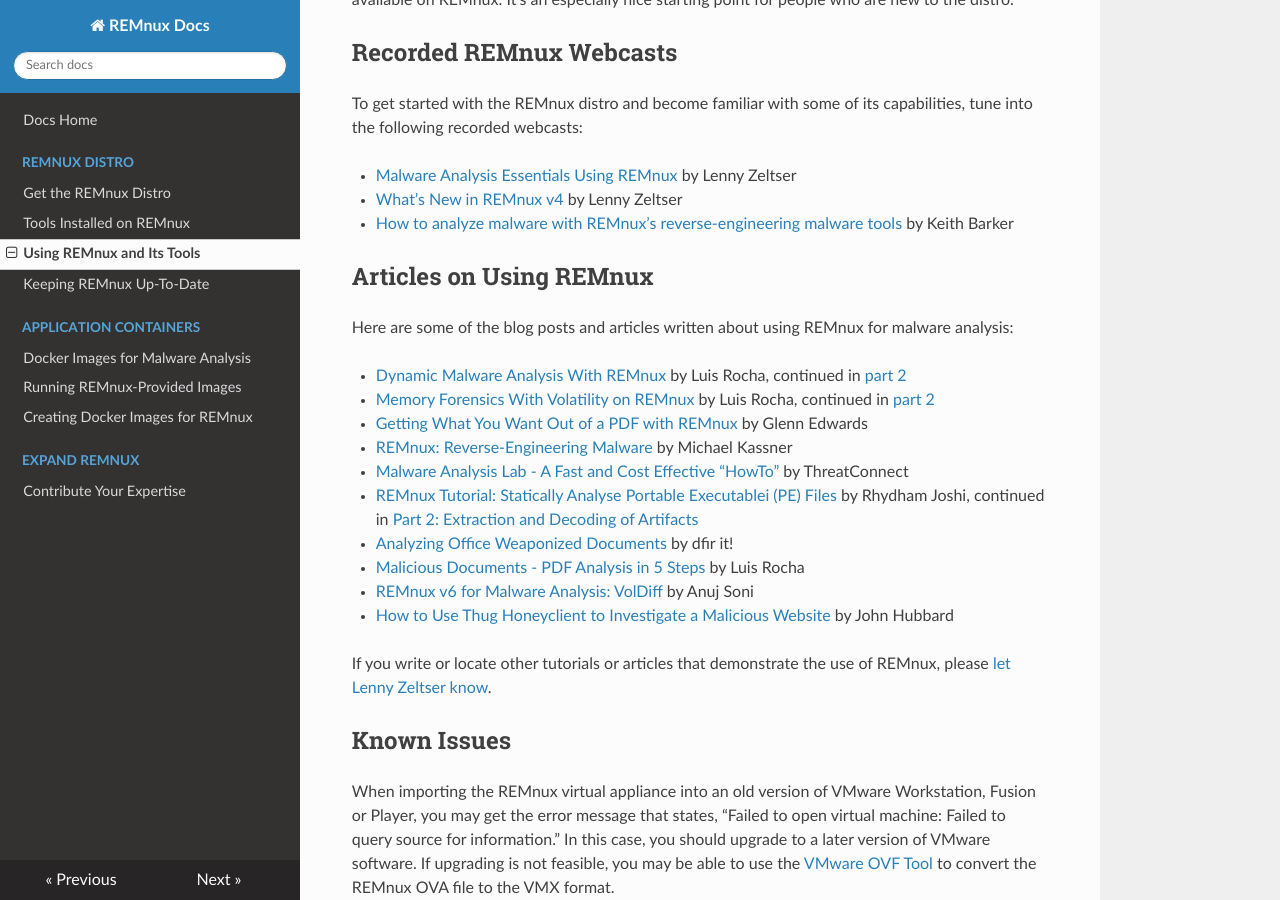
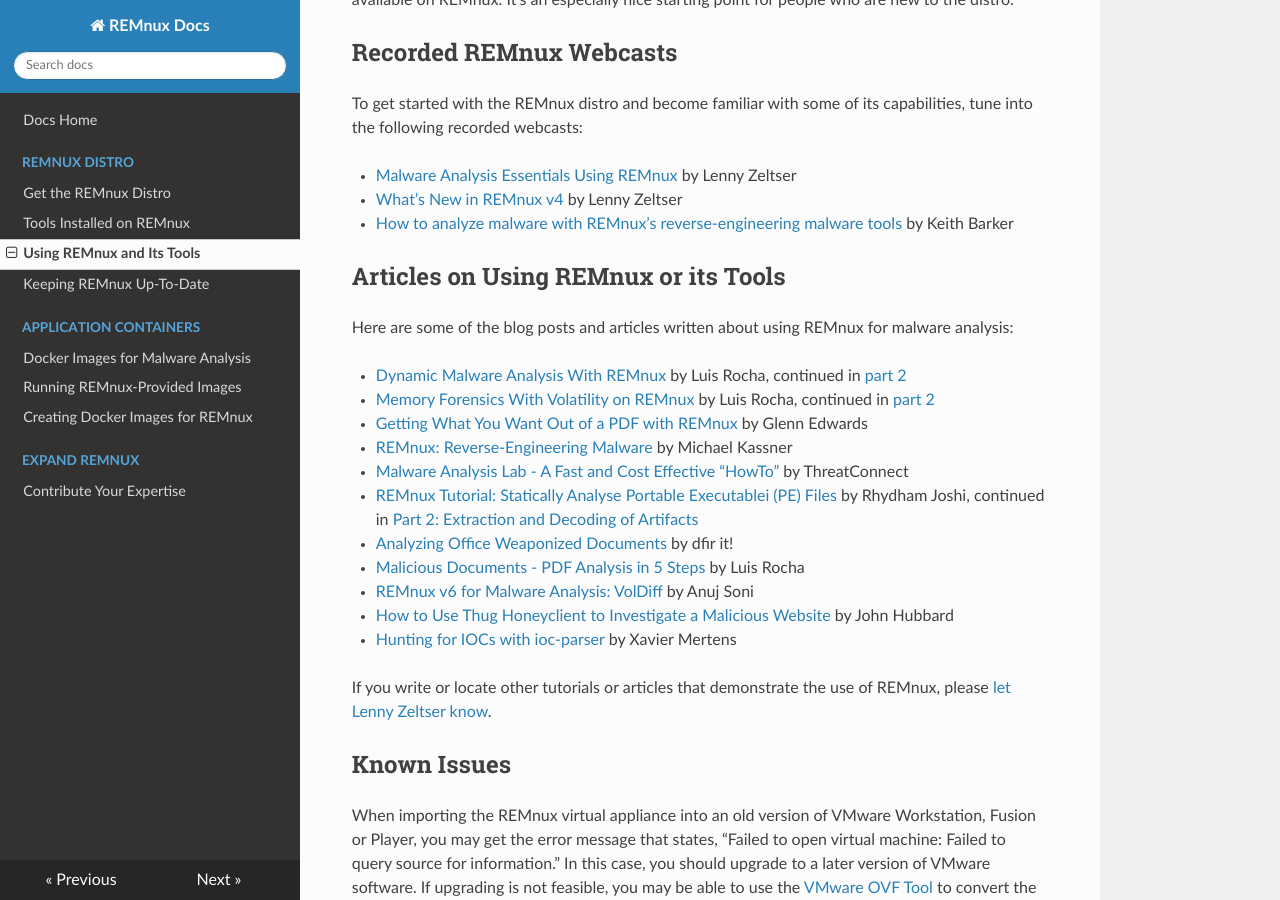
Before and after one commit to wzod/docs, an MkDocs documentation site: the page built from source/distro/use.md, in a window 1280 px wide and 900 px high, scrolled down 415 px. Built offline with MkDocs 1.6.1, drawn with Linux system fonts in a browser that asks for light colours; nearby versions of some CDN libraries; old or Windows-style settings are respelled for this version of MkDocs.

Commit message:
Expanded the tool listing.

```diff
--- a/source/distro/use.md
+++ b/source/distro/use.md
@@ -16,7 +16,7 @@
 - [What's New in REMnux v4](https://www.youtube.com/watch?v=4LzCr9qf5_Q) by Lenny Zeltser
 - [How to analyze malware with REMnux's reverse-engineering malware tools](http://searchsecurity.techtarget.com/video/How-to-analyze-malware-with-REMnuxs-reverse-engineering-malware-tools) by Keith Barker
 
-## Articles on Using REMnux
+## Articles on Using REMnux or its Tools
 
 Here are some of the blog posts and articles written about using REMnux for malware analysis:
 
@@ -30,6 +30,7 @@
 - [Malicious Documents - PDF Analysis in 5 Steps](http://countuponsecurity.com/2014/09/22/malicious-documents-pdf-analysis-in-5-steps/) by Luis Rocha
 - [REMnux v6 for Malware Analysis: VolDiff](http://malwology.com/2015/06/25/remnux-v6-for-malware-analysis-part-1-voldiff/) by Anuj Soni
 - [How to Use Thug Honeyclient to Investigate a Malicious Website](http://909research.com/how-to-use-thug-honeyclient/) by John Hubbard
+- [Hunting for IOCs with ioc-parser](https://isc.sans.edu/diary/Hunting+for+IOCs+with+iocparser/20125/) by Xavier Mertens
 
 If you write or locate other tutorials or articles that demonstrate the use of REMnux, please [let Lenny Zeltser know](https://zeltser.com/contact/).
 
```
Also changed, not shown: source/distro/tools.md (+5 -3 lines).
